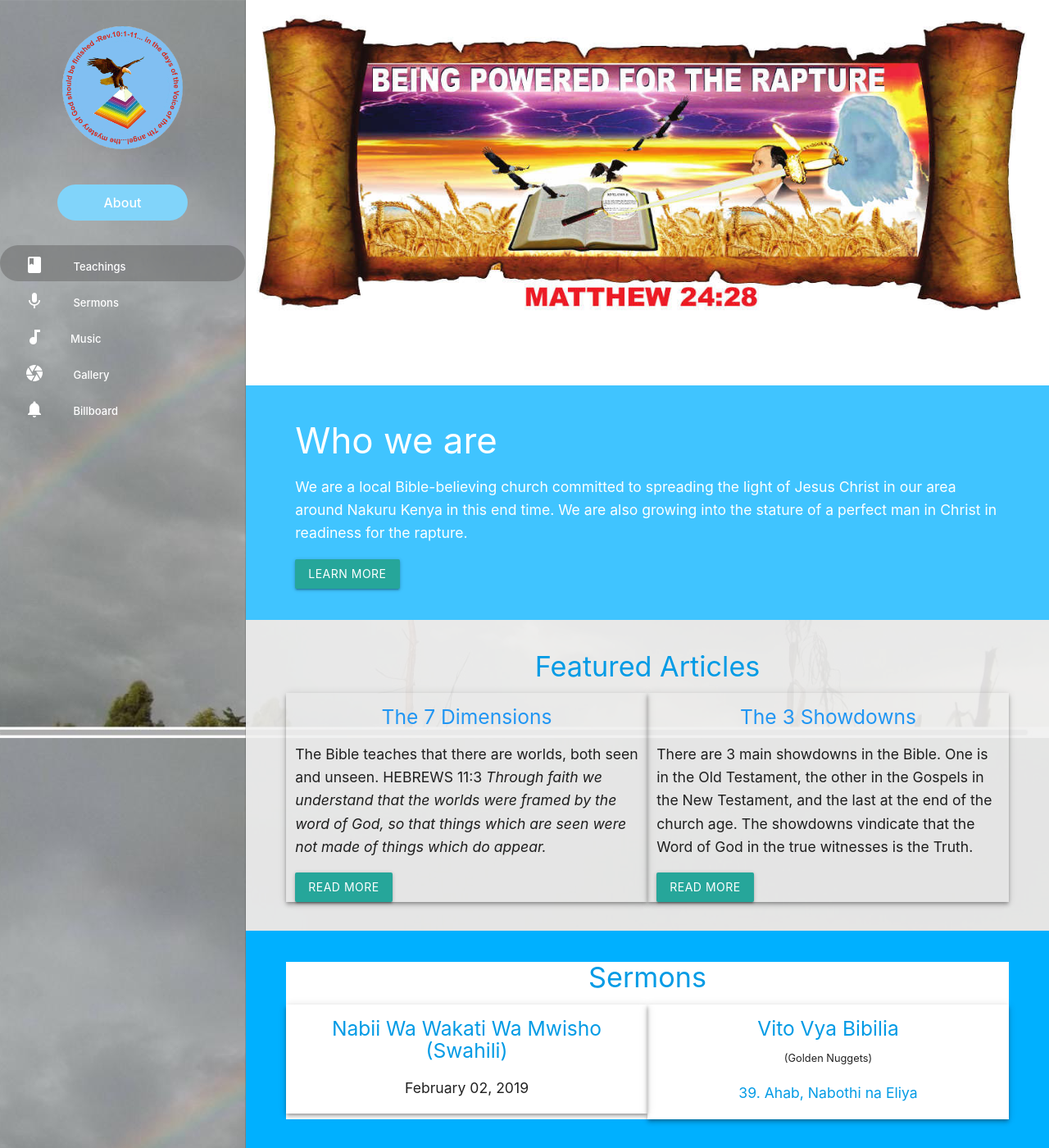
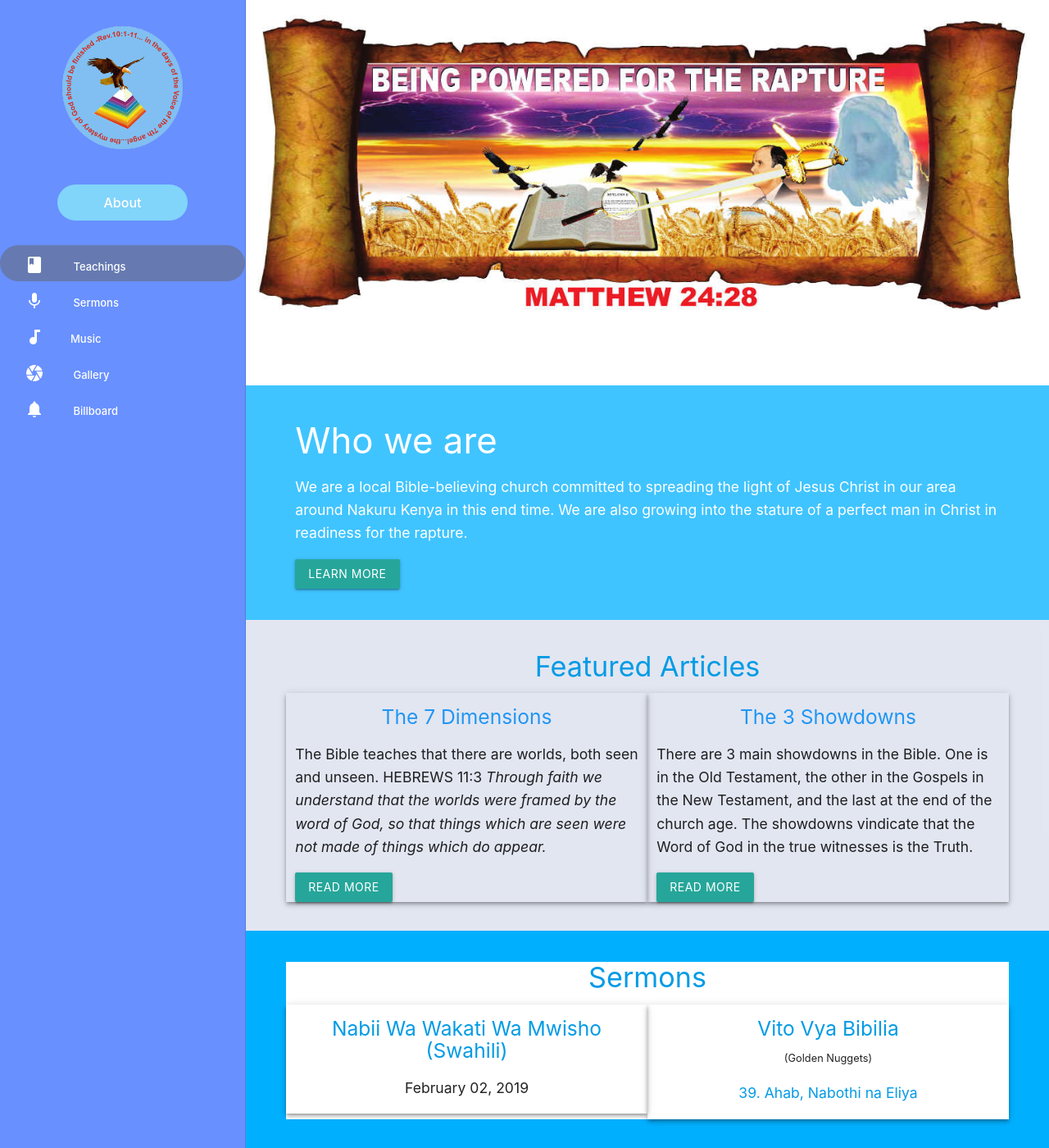
Before and after one commit to njorogetimk/matCSS, a Jekyll site: the page built from index.html, in a window 1280 px wide and 1400 px high. Shown: the whole window at 82% size. Built offline with Jekyll 4.4.1, drawn with Linux system fonts in a browser that asks for light colours.

Commit message:
Replace background image with color

```diff
--- a/css/custom.css
+++ b/css/custom.css
@@ -1,5 +1,6 @@
 html{
-  background-image: url("../images/backg.jpg");
+  /* background-image: url("../images/backg.jpg"); */
+  background-color: rgba(41, 98, 255, 0.7);
   background-position:center;
   background-size: cover;
   background-attachment: fixed;
```
